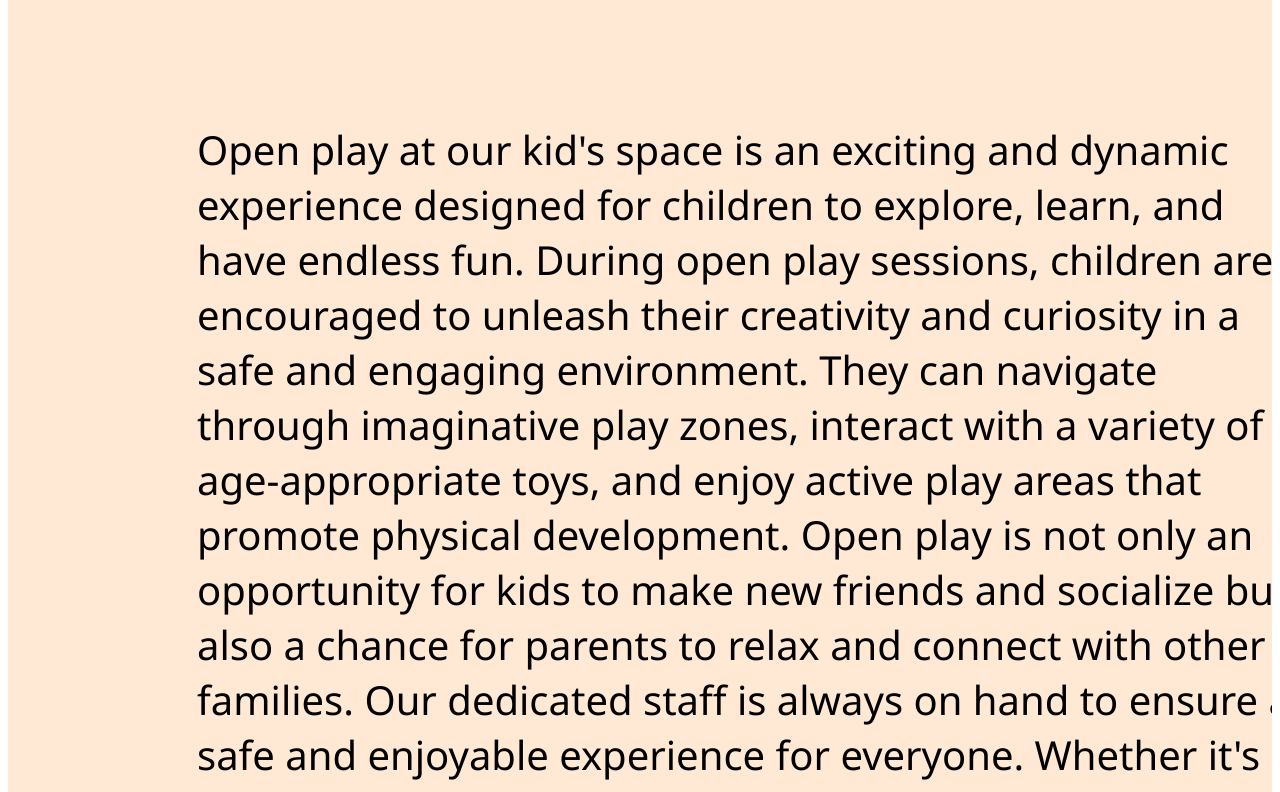
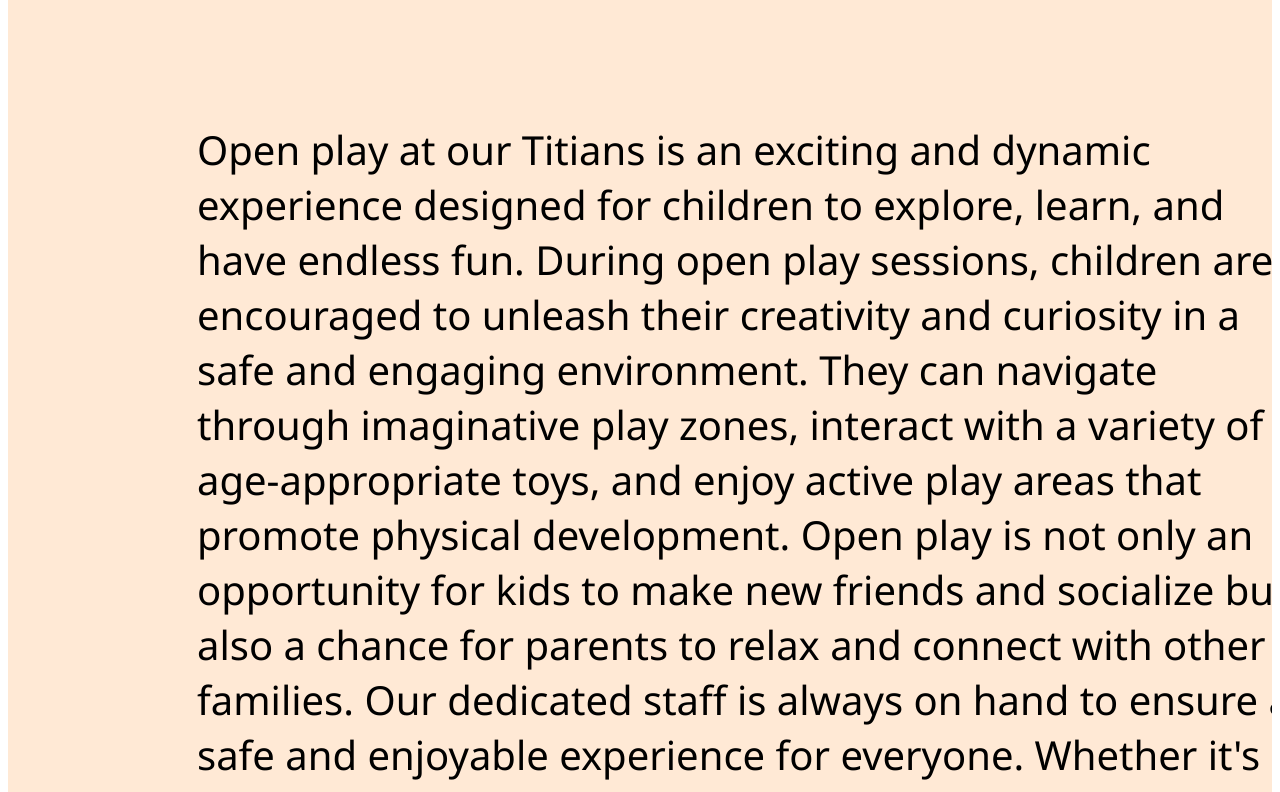
Before and after one commit to Sherleynorelia/Titian3, a website built with Parcel: page play.html in a window 1280 px wide. Shown: the part 1080-1872 px from the top of the page. Built offline with nearby package versions, Linux system fonts and the light colour scheme; files whose address does not match are found by name.

Commit message:
Update play.html

```diff
--- a/play.html
+++ b/play.html
@@ -25,7 +25,7 @@
       <img class="image-30-icon1" alt="" src="./public/image-301@2x.png" />
 
       <div class="open-play-at">
-        Open play at our kid's space is an exciting and dynamic experience
+        Open play at our Titians is an exciting and dynamic experience
         designed for children to explore, learn, and have endless fun. During
         open play sessions, children are encouraged to unleash their creativity
         and curiosity in a safe and engaging environment. They can navigate
```
